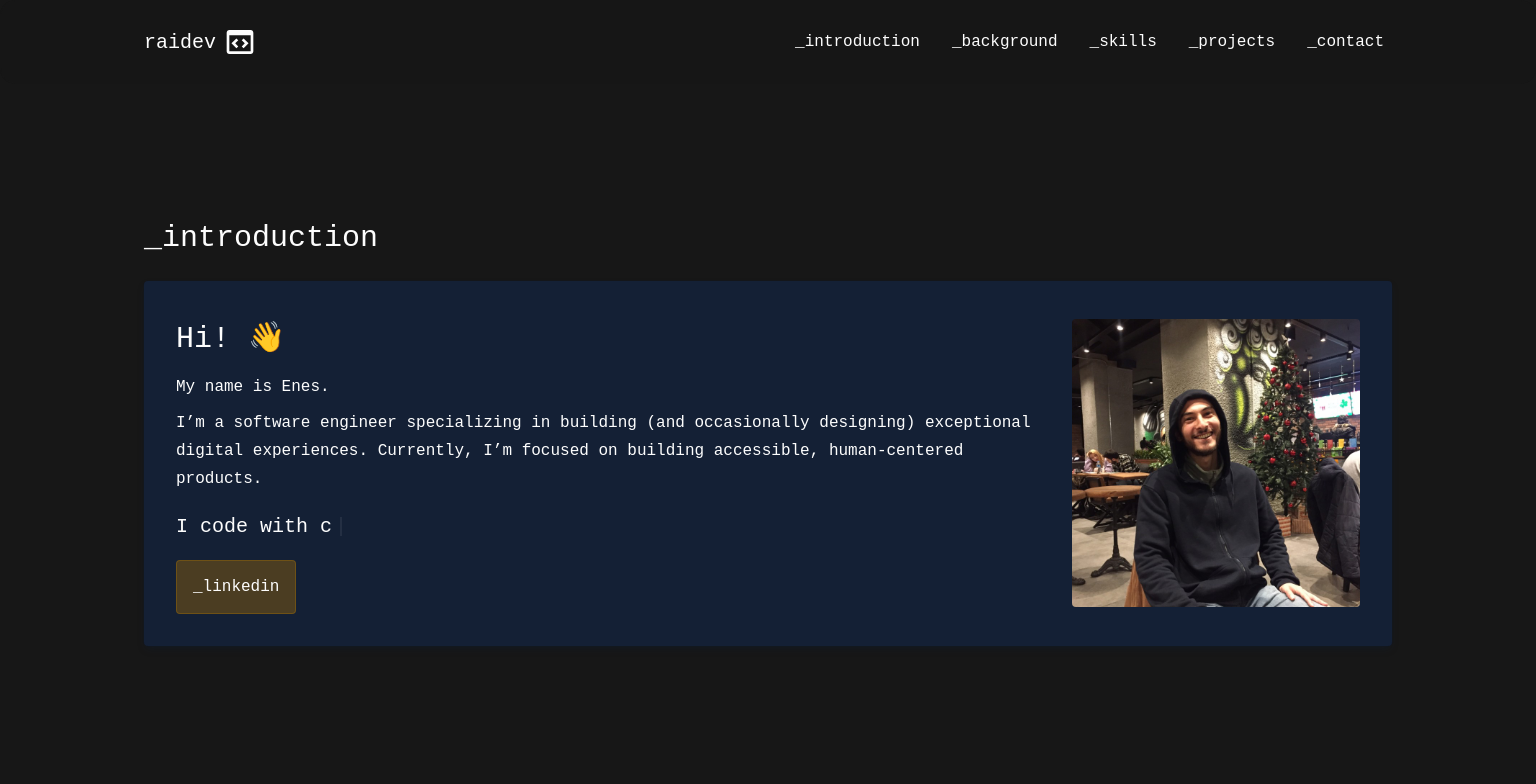
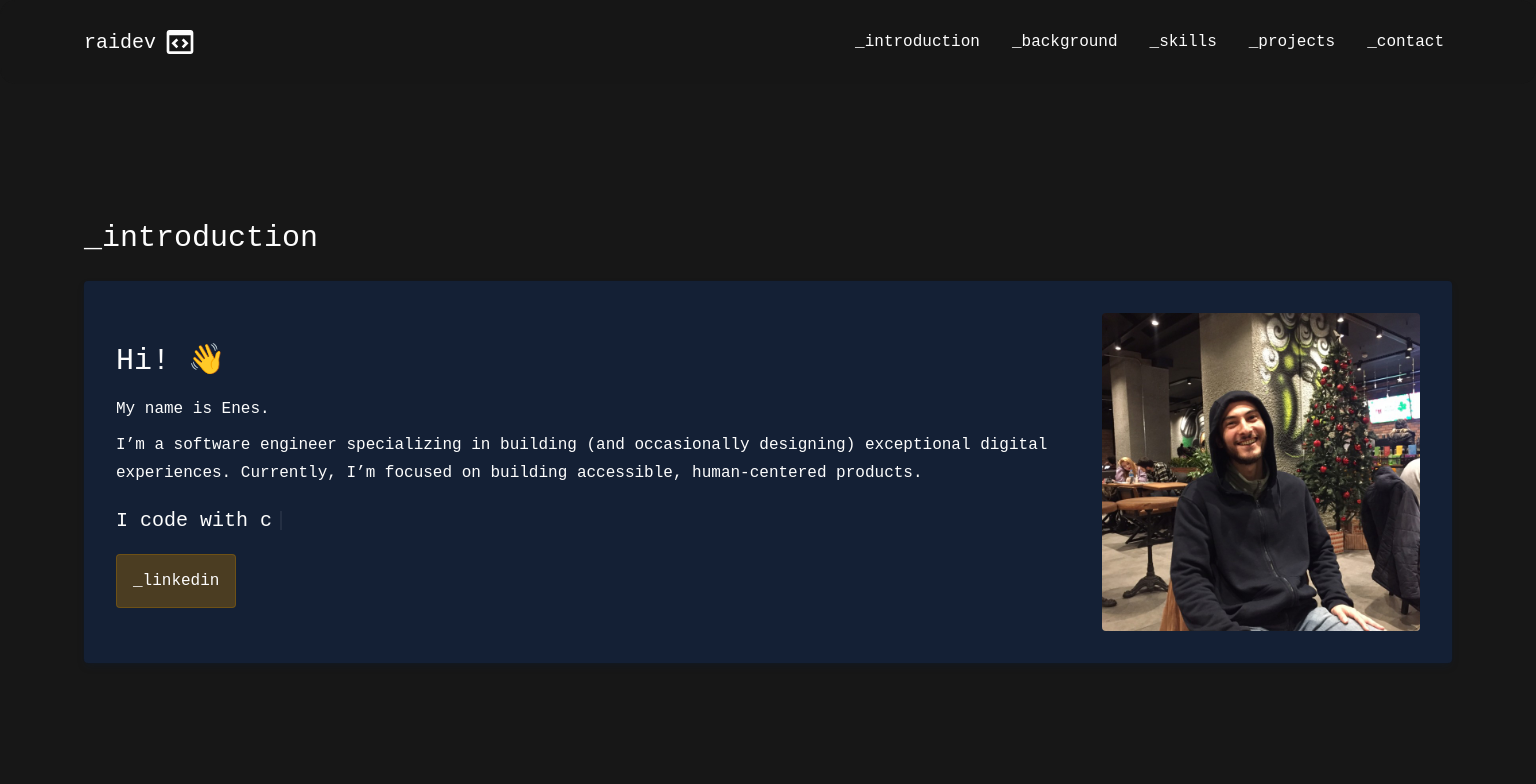
Before and after one commit to enesuur/personal-website, a Next.js app: page / in a window 1536 px wide. Shown: the top 784 px of the page. Built offline with nearby package versions, Linux system fonts and the light colour scheme.

Commit message:
Final Decision 1400px

```diff
--- a/src/styles/globals.css
+++ b/src/styles/globals.css
@@ -205,8 +205,8 @@ textarea {
   }
 }
 
-@media (min-width: 1600px) {
+@media (min-width: 1400px) {
   .container {
-    max-width: 1600px;
+    max-width: 1400px;
   }
 }
```
